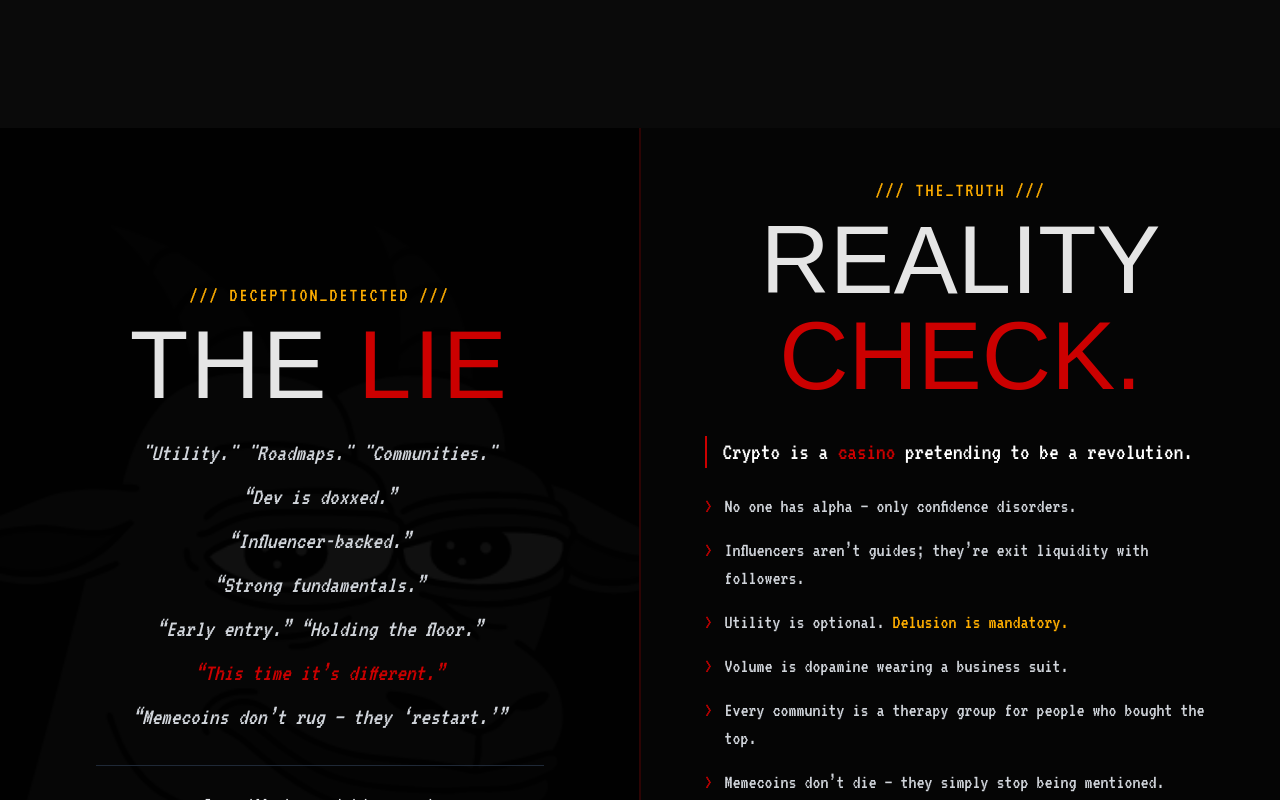
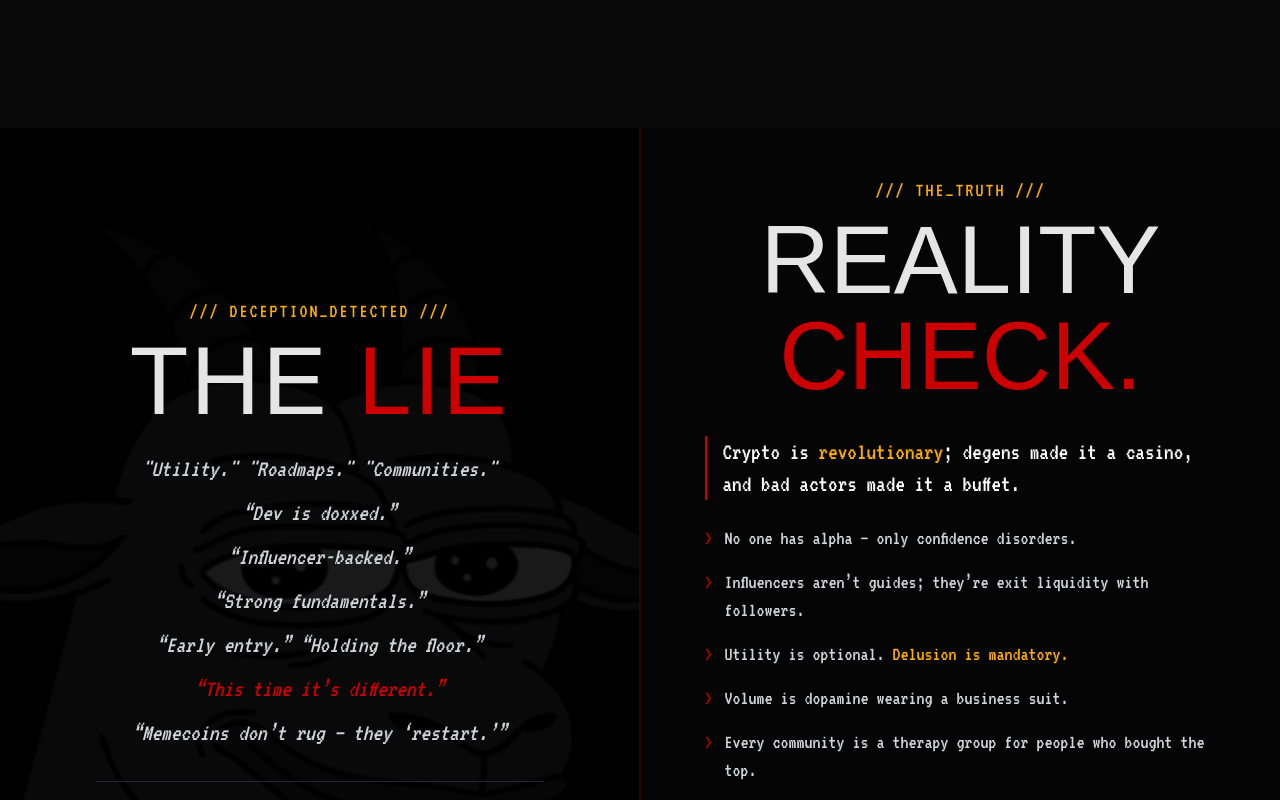
Before and after one commit to Pluviophile84/HELLCOIN, a Next.js app: page / in a window 1280 px wide. Shown: the part 1800-2600 px from the top of the page. Built offline with nearby package versions, Linux system fonts and the light colour scheme; a web font is replaced by a local one.

Commit message:
Update Revelation.tsx

```diff
--- a/components/sections/Revelation.tsx
+++ b/components/sections/Revelation.tsx
@@ -12,7 +12,7 @@ export const Revelation = () => {
         <img
           src="/GOAPE-Edited.png"
           alt="The Devil"
-          className="absolute inset-0 w-full h-full object-cover opacity-30 grayscale group-hover:grayscale-0 transition-all duration-700 transform group-hover:scale-110"
+          className="absolute inset-0 w-full h-full object-cover opacity-50 grayscale group-hover:grayscale-0 transition-all duration-700 transform group-hover:scale-110"
         />
         {/* Heavy Overlay for Text Readability */}
         <div className="absolute inset-0 bg-black/80"></div>
@@ -77,7 +77,7 @@ export const Revelation = () => {
           <div className="space-y-6 font-terminal text-lg md:text-xl text-gray-300 leading-relaxed">
 
             <p className="border-l-2 border-hell-red pl-4 text-white text-xl md:text-2xl">
-              Crypto is a <span className="text-hell-red">casino</span> pretending to be a revolution.
+              Crypto is <span className="text-[#ffae00]">revolutionary</span>; degens made it a casino, and bad actors made it a buffet.
             </p>
 
             <ul className="space-y-4">
```
